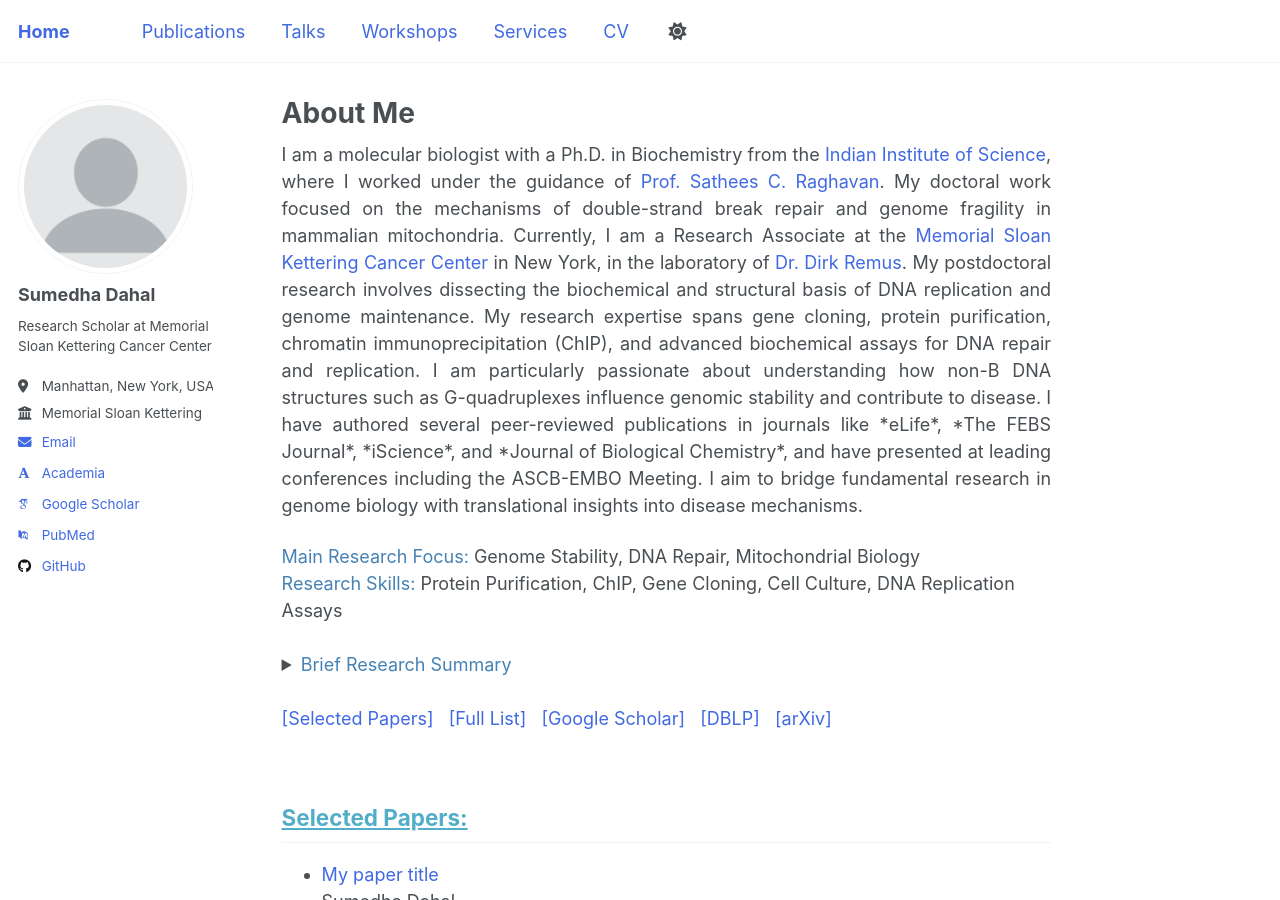
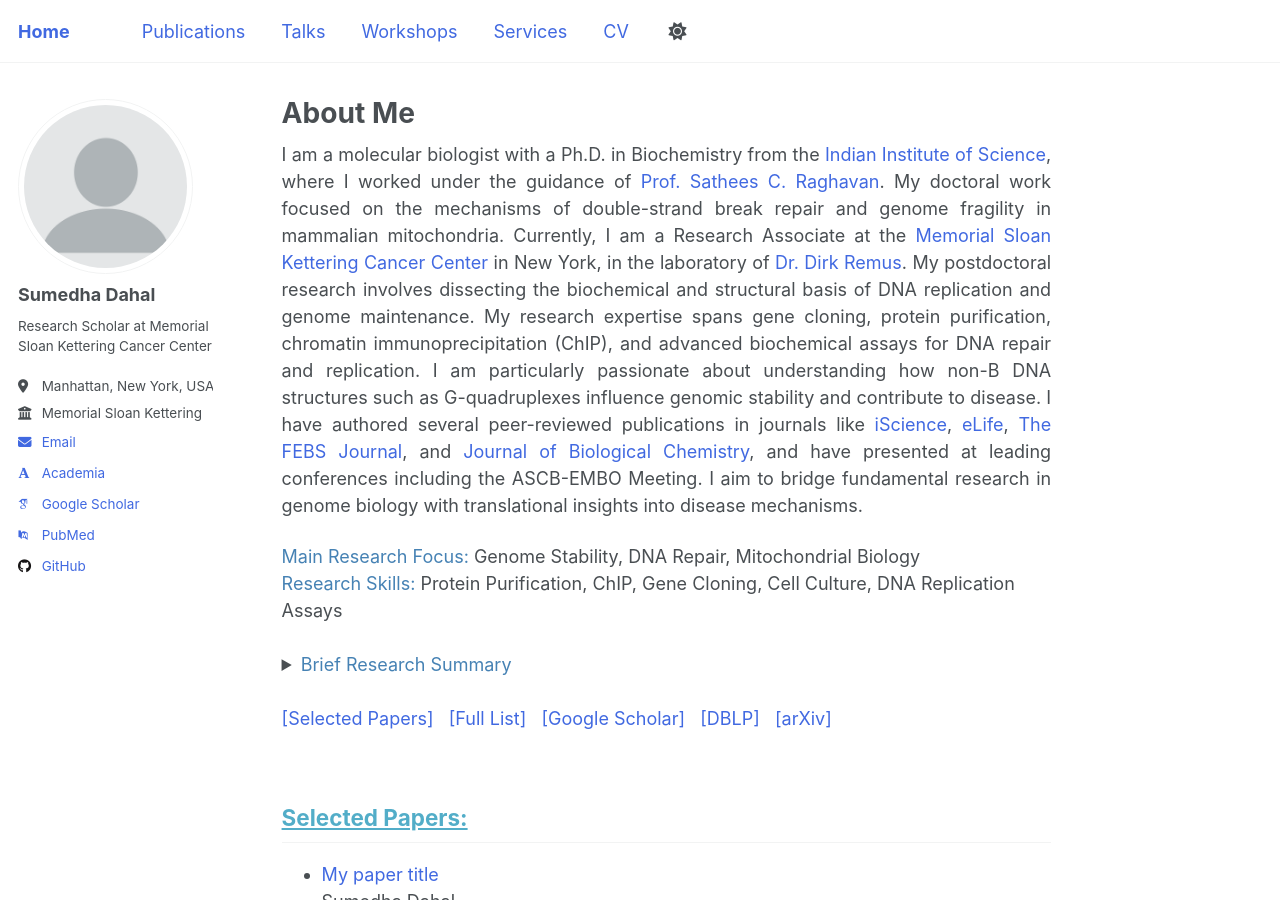
Before and after one commit to Sumu54/Sumu54.github.io, a Jekyll site: the page built from _pages/about.md, in a window 1280 px wide and 900 px high. Built offline with Jekyll 4.4.1, drawn with Linux system fonts in a browser that asks for light colours; some web fonts are replaced; part of the change alters nothing that is shown.

```diff
--- a/_pages/about.md
+++ b/_pages/about.md
@@ -46,7 +46,7 @@ Currently, I am a Research Associate at the <a href="https://www.mskcc.org/resea
 
 My research expertise spans gene cloning, protein purification, chromatin immunoprecipitation (ChIP), and advanced biochemical assays for DNA repair and replication. I am particularly passionate about understanding how non-B DNA structures such as G-quadruplexes influence genomic stability and contribute to disease.
 
-I have authored several peer-reviewed publications in journals like *eLife*, *The FEBS Journal*, *iScience*, and *Journal of Biological Chemistry*, and have presented at leading conferences including the ASCB-EMBO Meeting. I aim to bridge fundamental research in genome biology with translational insights into disease mechanisms.
+I have authored several peer-reviewed publications in journals like <a href="https://www.sciencedirect.com/science/article/pii/S2589004219311985" target="_blank">iScience</a>, <a href="https://elifesciences.org/articles/69916" target="_blank">eLife</a>, <a href="https://febs.onlinelibrary.wiley.com/doi/10.1111/febs.15799" target="_blank">The FEBS Journal</a>, and <a href="https://www.sciencedirect.com/science/article/pii/S0021925823009347" target="_blank">Journal of Biological Chemistry</a>, and have presented at leading conferences including the ASCB-EMBO Meeting. I aim to bridge fundamental research in genome biology with translational insights into disease mechanisms.
 </p>
 
 <font color="SteelBlue">Main Research Focus:</font> Genome Stability, DNA Repair, Mitochondrial Biology
```
